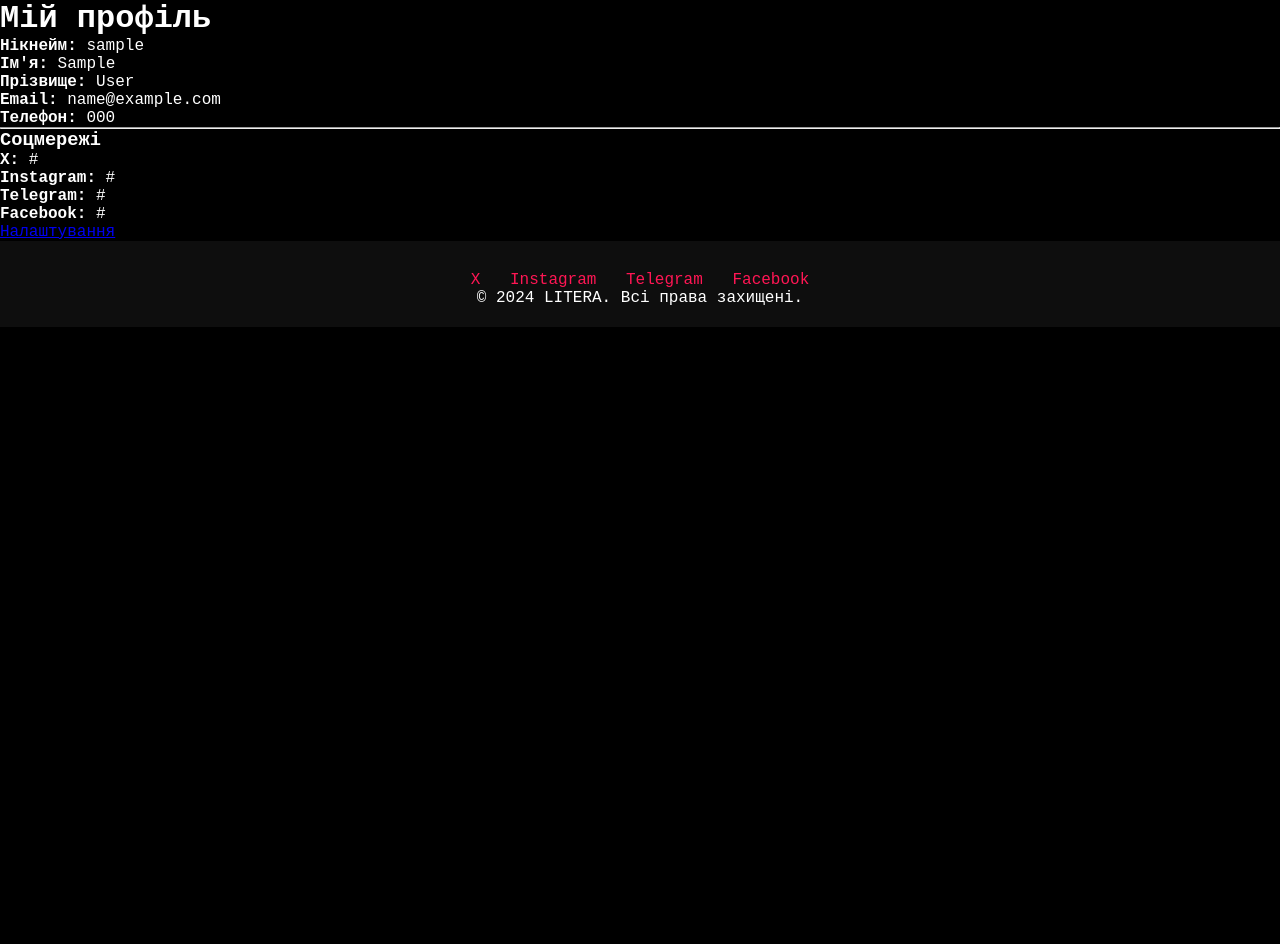
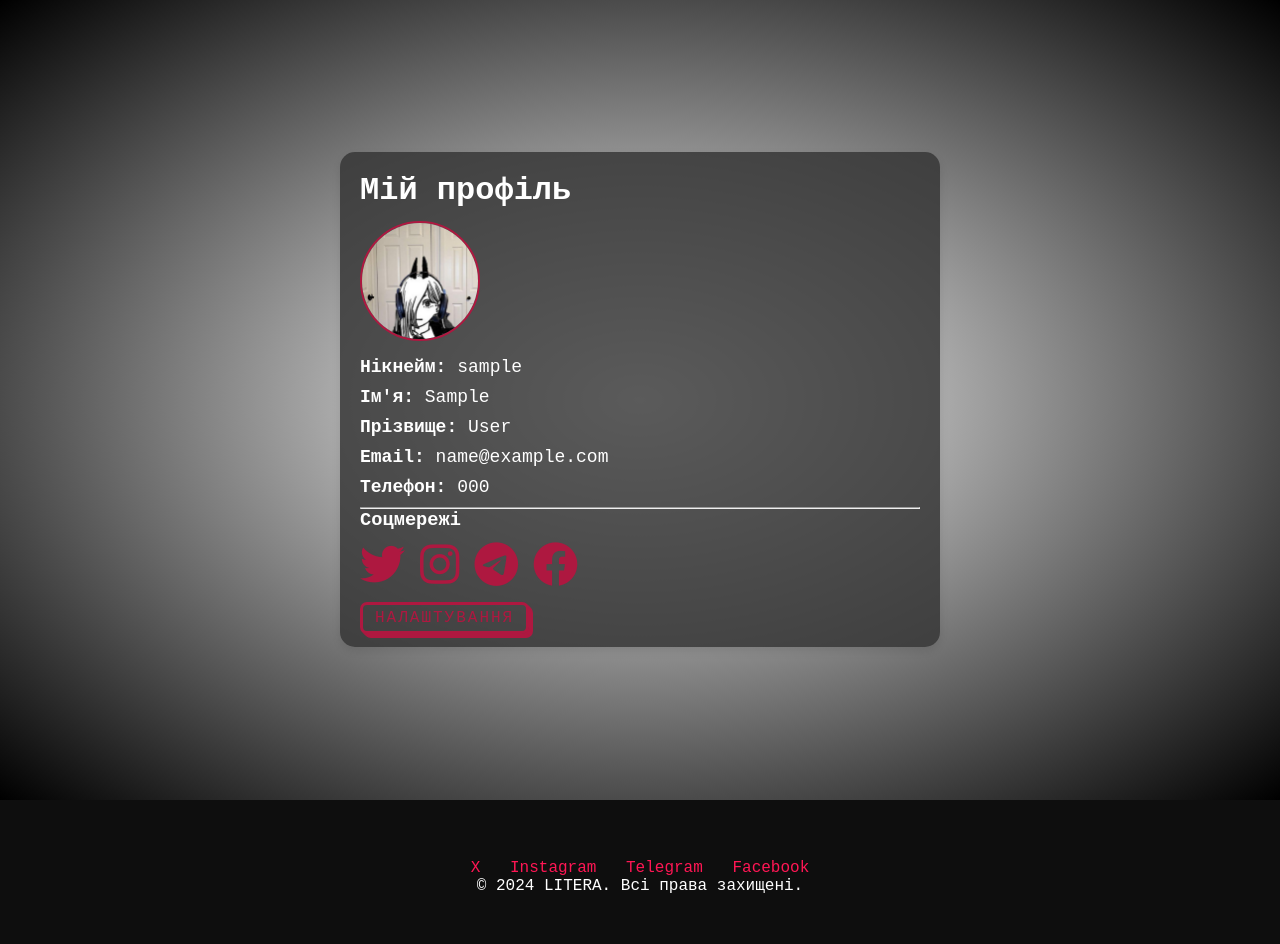
Before and after one commit to MarkianHrytseliakLpnu/WebWizards-Litera-Backend-, a Django app: page /profile/ in a window 1280 px wide. Shown: the part 85-1029 px from the top of the page. Before the commit the page ends 412 px from the top, so only its background shows below. Run offline with Django 5.2, Linux system fonts and the light colour scheme; a user stored in the database is signed in; tables that the repository leaves empty hold one stand-in row (values such as "Sample post").

Commit message:
CSS styles for user page, user settings, search field in books

```diff
--- a/library_app/static/library_app/css/footer.css
+++ b/library_app/static/library_app/css/footer.css
@@ -1,6 +1,6 @@
 footer {
     text-align: center;
-    padding: 20px;
+    padding: 49px;
     background-color: #0e0e0e;
     color: #fff;
 }
--- a/library_app/static/library_app/css/user_login.css
+++ b/library_app/static/library_app/css/user_login.css
@@ -53,7 +53,7 @@ a:hover {
   justify-content: center;
   width: 100%;
   min-height: 100%;
-  padding: 20px;
+  padding: 170px;
   background-color: #000000;
   background-image: url('../images/log_back.jpg');
 }
--- /dev/null
+++ b/library_app/static/library_app/css/user_page.css
@@ -0,0 +1,88 @@
+.profile-wrapper {
+    display: flex;
+    justify-content: center;
+    align-items: center;
+    min-height: 100vh;
+    background: radial-gradient(ellipse at center, #fff, #000000);
+    padding: 20px;
+}
+
+.profile-container {
+    background-color: rgba(51, 51, 51, 0.8);
+    border-radius: 15px;
+    box-shadow: 0 4px 8px rgba(0, 0, 0, 0.1);
+    padding: 20px;
+    max-width: 600px;
+    width: 100%;
+    text-align: left;
+}
+
+.user-pic img {
+    width: 120px;
+    height: 120px;
+    border: 2px solid #ae1840;
+    border-radius: 50%;
+    object-fit: cover;
+    margin-bottom: 2%;
+    margin-top: 2%;
+}
+
+.profile-info p {
+    font-size: 18px;
+    color: #fff;
+    margin-bottom: 10px;
+}
+
+.social-icons {
+    display: flex;
+    justify-content: left;
+    gap: 15px;
+    margin-bottom: 4%;
+    margin-top: 2%;
+}
+
+.social-icon i {
+    font-size: 45px;
+    color: #ae1840;
+    transition: transform 0.3s ease;
+}
+
+.social-icon:hover i {
+    transform: scale(1.1);
+    color: #6b1a30;
+}
+
+.settings-link a {
+  font-family: 'Courier New', monospace;
+  font-size: 16px;
+  letter-spacing: 2px;
+  text-decoration: none;
+  text-transform: uppercase;
+  color: #ae1840;
+  cursor: pointer;
+  border: 3px solid #ae1840;
+  padding: 0.25em 0.5em;
+  box-shadow: 1px 1px 0 0, 2px 2px 0 0, 3px 3px 0 0, 4px 4px 0 0;
+  position: relative;
+  user-select: none;
+  -webkit-user-select: none;
+  touch-action: manipulation;
+  border-radius: 7px;
+  transition: transform 0.3s ease;
+}
+
+.settings-link a:active {
+  box-shadow: 0 0 0 0;
+  top: 5px;
+  left: 5px;
+}
+
+@media (min-width: 768px) {
+  .settings-link a {
+    padding: 0.25em 0.75em;
+  }
+}
+
+.settings-link a:hover {
+  transform: scale(1.01);
+}
--- a/templates/library_app/book.html
+++ b/templates/library_app/book.html
@@ -4,6 +4,8 @@
 {% block content %}
     {% load static %}
     <link rel="stylesheet" href="{% static 'library_app/css/book.css' %}">
+
+<div id="searchContainer">
     <form id="searchForm" method="GET" action="{% url 'book' %}">
     <input
         type="text"
@@ -15,6 +17,8 @@
     >
     <button type="submit">Пошук</button>
     </form>
+</div>
+
     <table>
         <thead>
             <tr>
--- a/templates/library_app/user_profile.html
+++ b/templates/library_app/user_profile.html
@@ -1,19 +1,56 @@
 {% extends "base.html" %}
 {% block content %}
-    <h1>Мій профіль</h1>
+    {% load static %}
+    <link rel="stylesheet" href="{% static 'library_app/css/user_page.css' %}">
+    <!-- Логотипи соц-мереж -->
+    <link rel="stylesheet" href="https://cdnjs.cloudflare.com/ajax/libs/font-awesome/6.4.0/css/all.min.css">
+
+<div class="profile-wrapper">
+    <div class="profile-container">
+        <h1 class="profile-heading">Мій профіль</h1>
+        <!-- Аватарка юзера, поки що з файлу. -->
+        <div class="user-pic">
+            <img src="{% static 'library_app/images/avatars/power-headset.jpg' %}" class="img" alt="User-Profile-Image">
+        </div>
+        <div class="profile-info">
             <p><strong>Нікнейм:</strong> {{ request.user.username }}</p>
             <p><strong>Ім'я:</strong> {{ request.user.first_name }}</p>
             <p><strong>Прізвище:</strong> {{ request.user.last_name }}</p>
             <p><strong>Email:</strong> {{ request.user.email }}</p>
             <p><strong>Телефон:</strong> {{ request.user.phone_number }}</p>
+        </div>
         <hr>
+        <div class="social-section">
         <h3>Соцмережі</h3>
-    <p><strong>X:</strong> {{ request.user.x_link }}</p>
-    <p><strong>Instagram:</strong> {{ request.user.instagram_link }}</p>
-    <p><strong>Telegram:</strong> {{ request.user.telegram_link }}</p>
-    <p><strong>Facebook:</strong> {{ request.user.facebook_link }}</p>
+        <div class="social-icons">
+            {% if request.user.x_link %}
+                <a href="{{ request.user.x_link }}" target="_blank" class="social-icon">
+                    <i class="fab fa-twitter"></i>
+                </a>
+            {% endif %}
 
-    <!-- Картинка-заглушка (оскільки аватара немає) -->
+            {% if request.user.instagram_link %}
+                <a href="{{ request.user.instagram_link }}" target="_blank" class="social-icon">
+                    <i class="fab fa-instagram"></i>
+                </a>
+            {% endif %}
 
+            {% if request.user.telegram_link %}
+                <a href="{{ request.user.telegram_link }}" target="_blank" class="social-icon">
+                    <i class="fab fa-telegram"></i>
+                </a>
+            {% endif %}
+
+            {% if request.user.facebook_link %}
+                <a href="{{ request.user.facebook_link }}" target="_blank" class="social-icon">
+                    <i class="fab fa-facebook"></i>
+                </a>
+            {% endif %}
+        </div>
+    </div>
+        <div class="settings-link">
             <a href="{% url 'user_settings' %}">Налаштування</a>
+        </div>
+    </div>
+</div>
 {% endblock %}
```
Also changed, not shown: library_app/static/library_app/css/book.css (+52 -1 lines), library_app/static/library_app/css/user_settings.css (added, +94 -0 lines), templates/library_app/user_settings.html (+7 -2 lines), library_app/static/library_app/images/avatars/power-headset.jpg (added). Lines whose indentation alone changed are shown as unchanged.
